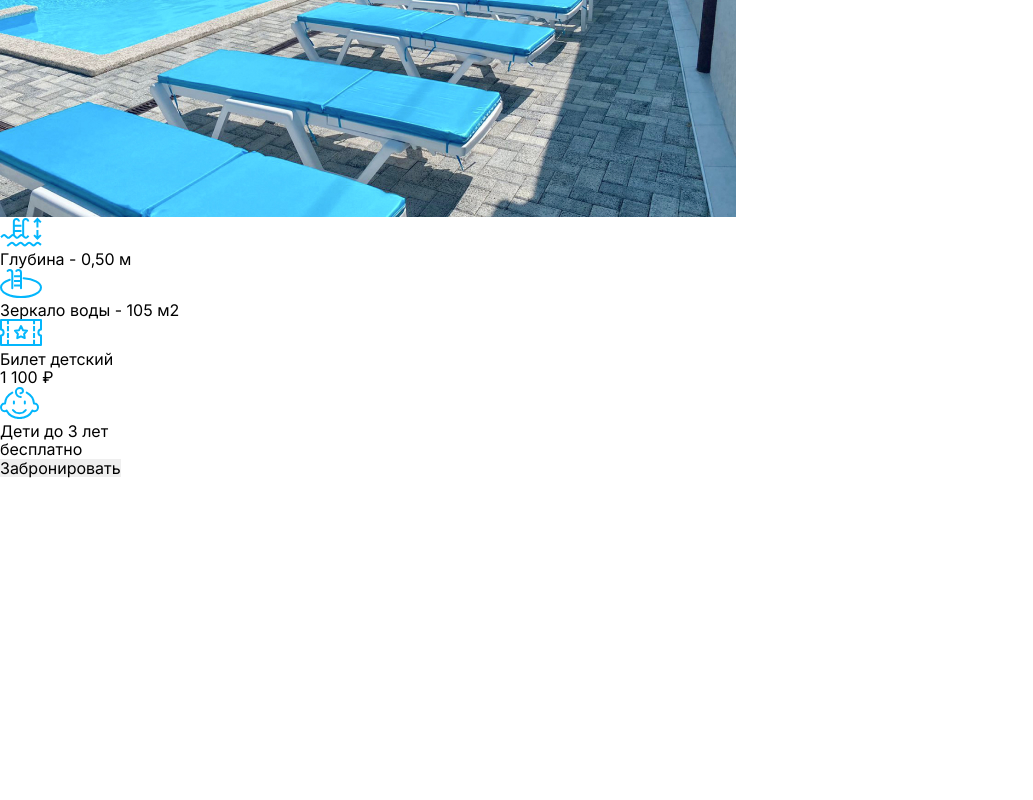
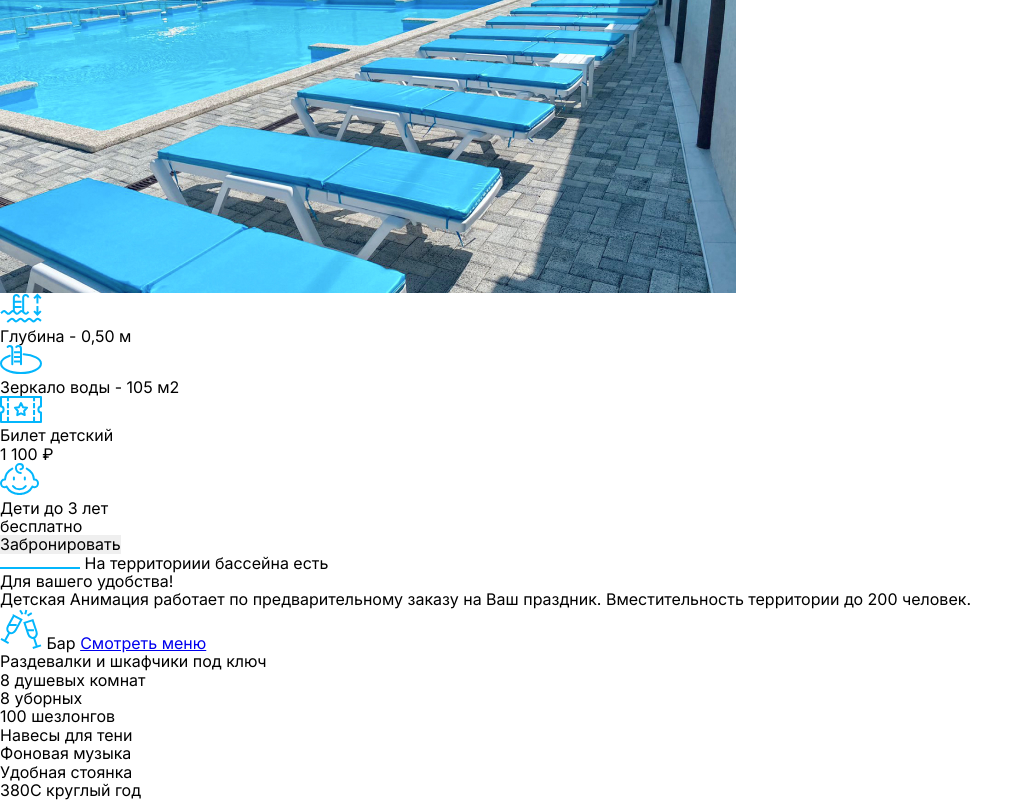
Before and after one commit to Lavrrusha/DubravaPool, a plain HTML site: page main.html in a window 1280 px wide. Shown: the part 1234-2034 px from the top of the page, without its empty margins (0-1033 px from the left). Before the commit the page ends 1712 px from the top, so only its background shows below. Drawn offline with Linux system fonts and the light colour scheme.

Commit message:
Выполнена разметка преимуществ

```diff
--- a/main.html
+++ b/main.html
@@ -16,6 +16,7 @@
 
 <body>
 
+    <!-- шапка сверху -->
     <header class="header-top">
 
         <nav class="header-top__navigation">
@@ -52,7 +53,7 @@
 
     </header>
 
-
+    <!-- шапка ниже -->
     <header class="header">
 
         <div class="header__navigation">
@@ -85,6 +86,24 @@
 
     <main class="main">
 
+        <!-- первый экран -->
+        <div class="first-screen">
+
+            <div class="first-screen__swiper">
+                <p class="first-screen__description">
+                    Все бассейны оборудованы современной системой очистки и обогрева
+                </p>
+
+                <h1 class="first-screen__title">
+                    <span>Насладитесь</span> отдыхом у бассейна
+                </h1>
+
+                <button class="first-screen__button button">Забронировать</button>
+            </div>
+
+        </div>
+
+        <!-- о нас -->
         <section class="about-us">
 
             <a href="#">Ознакомьтесь с правилами нахождения в бассейне
@@ -94,7 +113,7 @@
                 </svg>
             </a>
 
-            <h2 class="about-us__title">Выберите <span>бассейн!</span></h2>
+            <h2 class="about-us__title title">Выберите <span>бассейн!</span></h2>
 
             <p class="about-us__description">Все бассейны оборудованы современной системой очистки и обогрева.
                 Автоматическая система обеззараживания
@@ -143,7 +162,8 @@
                             </li>
 
                             <li class="about-us__sub-list">
-                                <svg class="about-us__icon" xmlns="http://www.w3.org/2000/svg" width="42" height="27" fill="none">
+                                <svg class="about-us__icon" xmlns="http://www.w3.org/2000/svg" width="42" height="27"
+                                    fill="none">
                                     <path stroke="#03B6FC" stroke-miterlimit="10" stroke-width="2"
                                         d="M7.957 7.034v5.173M7.957 1v4.31M7.957 13.93v5.173M7.957 20.828V26M34.044 7.034v5.173M34.044 1v4.31M34.044 13.93v5.173M34.044 20.828V26" />
                                     <path stroke="#03B6FC" stroke-linejoin="round" stroke-miterlimit="10"
@@ -158,7 +178,8 @@
                             </li>
 
                             <li>
-                                <svg class="about-us__icon" xmlns="http://www.w3.org/2000/svg" width="42" height="29" fill="none">
+                                <svg class="about-us__icon" xmlns="http://www.w3.org/2000/svg" width="42" height="29"
+                                    fill="none">
                                     <path stroke="#03B6FC" stroke-linejoin="round" stroke-miterlimit="10"
                                         stroke-width="2"
                                         d="m29.521 17.343-3.712-.473-1.586-3.54-1.586 3.54-3.712.473 2.808 2.614-.776 3.729 3.266-1.866 3.266 1.866-.776-3.729 2.808-2.614Z" />
@@ -172,8 +193,10 @@
                                 <p class="about-us__text">Билет семейный на 3 человек</p>
                                 <span>3 000 ₽</span>
                             </li>
-                            <button class="about-us__button button">Забронировать</button>
                         </ul>
+
+                        <button class="about-us__button button">Забронировать</button>
+
                     </div>
                 </li>
 
@@ -218,7 +241,8 @@
                             </li>
 
                             <li class="about-us__sub-list">
-                                <svg class="about-us__icon" xmlns="http://www.w3.org/2000/svg" width="42" height="27" fill="none">
+                                <svg class="about-us__icon" xmlns="http://www.w3.org/2000/svg" width="42" height="27"
+                                    fill="none">
                                     <path stroke="#03B6FC" stroke-miterlimit="10" stroke-width="2"
                                         d="M7.957 7.034v5.173M7.957 1v4.31M7.957 13.93v5.173M7.957 20.828V26M34.044 7.034v5.173M34.044 1v4.31M34.044 13.93v5.173M34.044 20.828V26" />
                                     <path stroke="#03B6FC" stroke-linejoin="round" stroke-miterlimit="10"
@@ -233,7 +257,8 @@
                             </li>
 
                             <li>
-                                <svg class="about-us__icon" xmlns="http://www.w3.org/2000/svg" width="39" height="32" fill="none">
+                                <svg class="about-us__icon" xmlns="http://www.w3.org/2000/svg" width="39" height="32"
+                                    fill="none">
                                     <path stroke="#03B6FC" stroke-linecap="round" stroke-miterlimit="10"
                                         stroke-width="2"
                                         d="M20.818 10.076c-2.724 0-4.932-2.181-4.932-5.221 0-2.13 1.767-3.855 3.946-3.855 1.743 0 3.157 1.192 3.157 2.896 0 1.362-1.048 2.403-2.525 2.242" />
@@ -250,14 +275,88 @@
                                 <p class="about-us__text">Дети до 3 лет</p>
                                 <span>бесплатно</span>
                             </li>
-                            <button class="about-us__button button">Забронировать</button>
                         </ul>
+
+                        <button class="about-us__button button">Забронировать</button>
+
                     </div>
+
                 </li>
             </ul>
         </section>
 
-        <section>
+        <!-- преимущества -->
+        <section class="benefit">
+
+            <div class="benefit__swiper">
+
+            </div>
+
+            <p class="benefit__disclaimer disclaimer">
+                <svg width="80" height="2" viewBox="0 0 80 2" fill="none" xmlns="http://www.w3.org/2000/svg">
+                    <rect width="80" height="2" fill="#03B6FC" />
+                </svg>
+                На территориии бассейна есть
+            </p>
+
+            <h2 class="benefit__title title">Для вашего удобства!</h2>
+
+            <p class="benefit__description">
+                Детская Анимация работает по предварительному заказу на Ваш праздник.
+                Вместительность территории до 200
+                человек.
+            </p>
+
+            <ul class="benefit__list">
+                <li class="benefit__item">
+                    <svg xmlns="http://www.w3.org/2000/svg" width="42" height="40" fill="none">
+                        <path stroke="#03B6FC" stroke-miterlimit="10" stroke-width="2"
+                            d="m24.474 13.804 3.753 11.38c.883 2.619 3.49 4.286 5.717 3.55 2.226-.734 3.383-3.582 2.5-6.202l-3.753-11.38-8.217 2.652Z" />
+                        <path stroke="#03B6FC" stroke-linejoin="round" stroke-miterlimit="10" stroke-width="2"
+                            d="m33.944 28.735 2.948 8.94M22.53 5.317l-2.474-4.171M27.549 6.61l4.217-2.448M25.257 5.137 26.347 1M32.784 39 41 36.35" />
+                        <path stroke="#03B6FC" stroke-miterlimit="10" stroke-width="2"
+                            d="M13.748 6.653 7.99 17.18c-1.312 2.438-.738 5.454 1.333 6.545 2.072 1.09 4.956-.04 6.268-2.477L21.35 10.72l-7.602-4.068Z" />
+                        <path stroke="#03B6FC" stroke-linejoin="round" stroke-miterlimit="10" stroke-width="2"
+                            d="M9.325 23.727 4.801 32M1 29.965l7.603 4.068M27.026 21.133h6.915" />
+                        <path stroke="#03B6FC" stroke-miterlimit="10" stroke-width="2" d="M16.655 16.003h-7.78" />
+                    </svg>
+                    Бар
+                    <a class="benefit__link" href="#">Смотреть меню</a>
+                </li>
+
+                <li class="benefit__item">
+                    Раздевалки и шкафчики под ключ
+                </li>
+
+                <li class="benefit__item">
+                    8 душевых комнат
+                </li>
+
+                <li class="benefit__item">
+                    8 уборных
+                </li>
+
+                <li class="benefit__item">
+                    100 шезлонгов
+                </li>
+
+                <li class="benefit__item">
+                    Навесы для тени
+                </li>
+
+                <li class="benefit__item">
+                    Фоновая музыка
+                </li>
+
+                <li class="benefit__item">
+                    Удобная стоянка
+                </li>
+
+                <li class="benefit__item">
+                    380С круглый год
+                </li>
+
+            </ul>
 
         </section>
 
```
